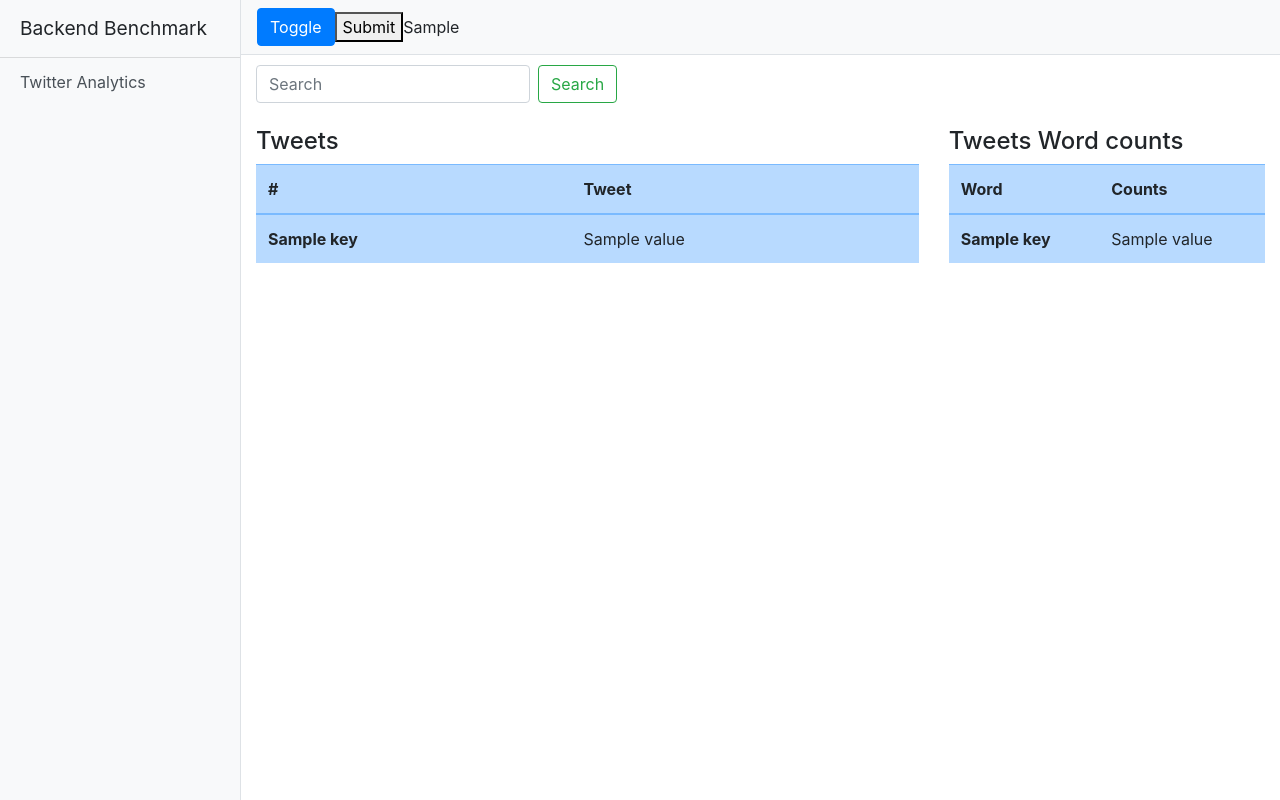
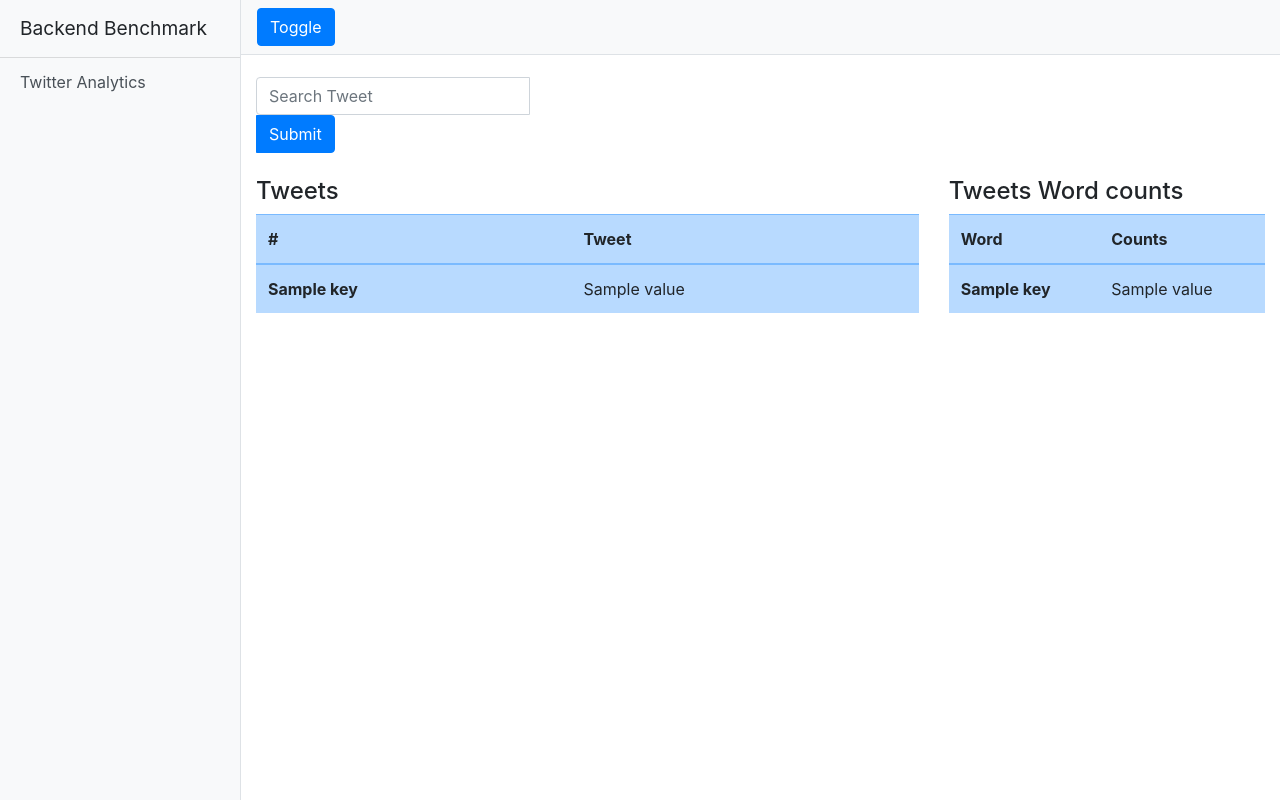
Before and after one commit to KshitizSharmaV/TwitterBB, a Flask app: template TwitterFlask/templates/index.html in a window 1280 px wide. Run offline with Flask 2, Linux system fonts and the light colour scheme; the template is opened without the code that fills it: most values are stand-ins (such as "Sample title", 1, 10 or a date in 2020); parts of the project's set-up code (start-up, migrations or seed data) failed here and were passed over; some libraries are stand-ins or nearby versions.

Commit message:
Update on flask app

```diff
--- a/TwitterFlask/hello.py
+++ b/TwitterFlask/hello.py
@@ -58,20 +58,29 @@ def tweets_word_counts_func(tweets_frame):
 	tweet_words_count=dict(tweet_words_count[0:10])
 	return tweet_words_count
 
-@app.route("/getData")
+@app.route("/getData",methods=['Post'])
 def getData():
+	#print(request.form.getlist('tweet_search'))
+	print(request.args)
+	jsonData = request.form.to_dict()
+	print(jsonData)
+	tweets_frame,tweets_dict=tweets_frame_fun("MSFT")
+	tweet_words_count=tweets_word_counts_func(tweets_frame)
+	print("Hello from /getData")
+	return render_template('update_data.html',tweets_frame=tweets_dict,tweet_words_count=tweet_words_count)
+	#return jsonify({ 'tweets_frame':tweets_dict,'tweet_words_count':tweet_words_count})
 
-    entry2Value = request.args.get('entry2_id')
-    entry1Value = request.args.get('entry1_id')
 
-    var1 = int(entry2Value) + int(entry1Value)
-    var2 = 10
-    var3 = 15
-    tweets_frame,tweets_dict=tweets_frame_fun("MSFT")
-    tweet_words_count=tweets_word_counts_func(tweets_frame)
-    print("hello")
-    return render_template('update_data.html',tweets_frame=tweets_dict,tweet_words_count=tweet_words_count)
-	#return jsonify({ 'tweets_frame':tweets_dict,'tweet_words_count':tweet_words_count})
+@app.route('/process',methods= ['POST'])
+def process():
+	tweet_search = request.form['tweet_search']
+	print(tweet_search)
+	tweets_frame,tweets_dict=tweets_frame_fun(tweet_search)
+	tweet_words_count=tweets_word_counts_func(tweets_frame)
+
+	print("Hello from /getData")
+	return render_template('update_data.html',tweets_frame=tweets_dict,tweet_words_count=tweet_words_count)
+
 
 if __name__ == '__main__':
     app.run(debug=True)
--- a/TwitterFlask/static/css/simple-sidebar.css
+++ b/TwitterFlask/static/css/simple-sidebar.css
@@ -47,3 +47,19 @@ body {
     margin-left: -15rem;
   }
 }
+
+#searchbox{
+  padding-top: 7%
+}
+
+
+#tweet_search{
+border-bottom-right-radius: 0;
+border-top-right-radius: 0;
+}
+
+#tweet_seach_button{
+border-bottom-left-radius: 0;
+border-top-left-radius: 0;
+
+}
--- a/TwitterFlask/templates/index.html
+++ b/TwitterFlask/templates/index.html
@@ -21,23 +21,20 @@
     <!-- Script to get the search qurey -->
     <script type=text/javascript>
       $(document).ready(function() {
-
-      $("#submit").click(function() {
-
-        var val = 1;
-        var entry1 = 3;
-
-        $.ajax({
-        url: "/getData",
-        data: { entry2_id: val, entry1_id: entry1 },
-        success: function(response){
+    $('form').on('submit', function(event) {
+       $.ajax({
+          data : {
+             tweet_search : $('#tweet_search').val(),
+                 },
+             type : 'POST',
+             url : '/process',
+             success: function(response){
             console.log("Hello");
             $("#tweet_analytics").html(response);
           }
-        });
-
+          });
       });
-
+      event.preventDefault();
       });
     </script>
   <!-- Script to get the search qurey -->
@@ -61,44 +58,21 @@
 
       <nav class="navbar navbar-expand-lg navbar-light bg-light border-bottom navbar-dark">
         <button class="btn btn-primary" id="menu-toggle">Toggle</button>
-
-        <button id="submit">Submit</button>
-        <span id="varID">{{ variable_here }}</span>
-        <!--
-        <div class="collapse navbar-collapse" id="navbarSupportedContent">
-          <ul class="navbar-nav ml-auto mt-2 mt-lg-0">
-            <li class="nav-item active">
-              <a class="nav-link" href="#">Home <span class="sr-only">(current)</span></a>
-            </li>
-            <li class="nav-item">
-              <a class="nav-link" href="#">Link</a>
-            </li>
-            <li class="nav-item dropdown">
-              <a class="nav-link dropdown-toggle" href="#" id="navbarDropdown" role="button" data-toggle="dropdown" aria-haspopup="true" aria-expanded="false">
-                Dropdown
-              </a>
-              <div class="dropdown-menu dropdown-menu-right" aria-labelledby="navbarDropdown">
-                <a class="dropdown-item" href="#">Action</a>
-                <a class="dropdown-item" href="#">Another action</a>
-                <div class="dropdown-divider"></div>
-                <a class="dropdown-item" href="#">Something else here</a>
-              </div>
-            </li>
-          </ul>
-        </div>
-      -->
       </nav>
 
       <div class="container-fluid">
         <!-- Search Box  -->
         <div class="row">
-          <div class="col-md-4 col-lg-5 col-sm-12">
-              <div class="active-purple-3 active-purple-4" style="padding-top: 10px;">
-                 <form class="form-inline">
-                  <input class="form-control mr-sm-2" type="search" placeholder="Search" aria-label="Search">
-                  <button class="btn btn-outline-success my-2 my-sm-0" type="submit">Search</button>
-                </form>
-            </div>
+          <div class="col-md-4 col-lg-4 col-sm-12">
+            <form class="form-inline" id="searchbox">
+                <!--First Name-->
+                <div class="form-group">
+                <input type="text" class="form-control" id="tweet_search" placeholder="Search Tweet">
+                </div>
+
+                <!--Submit Button-->
+                <button type="submit" id="tweet_seach_button" class="btn btn-primary">Submit</button>
+            </form>
           </div>
         </div>
         <!-- Search Box  -->
```
